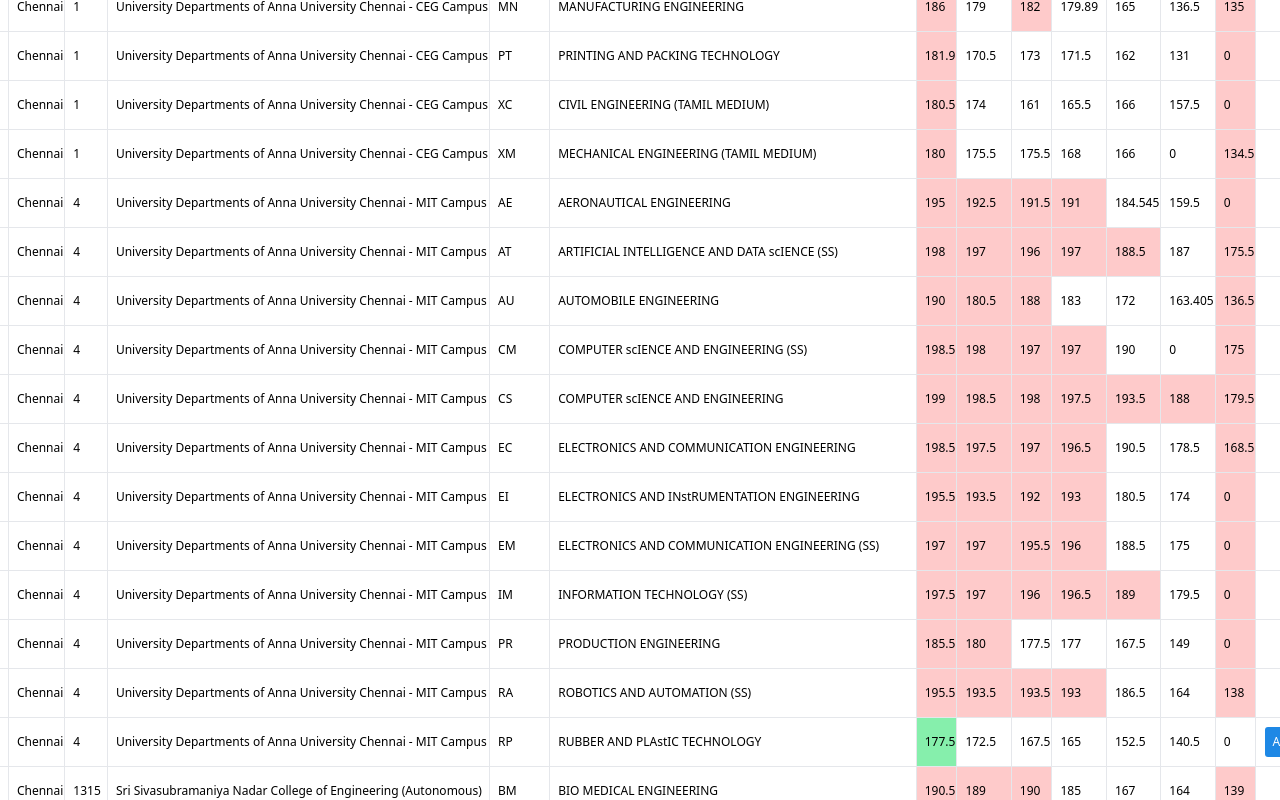
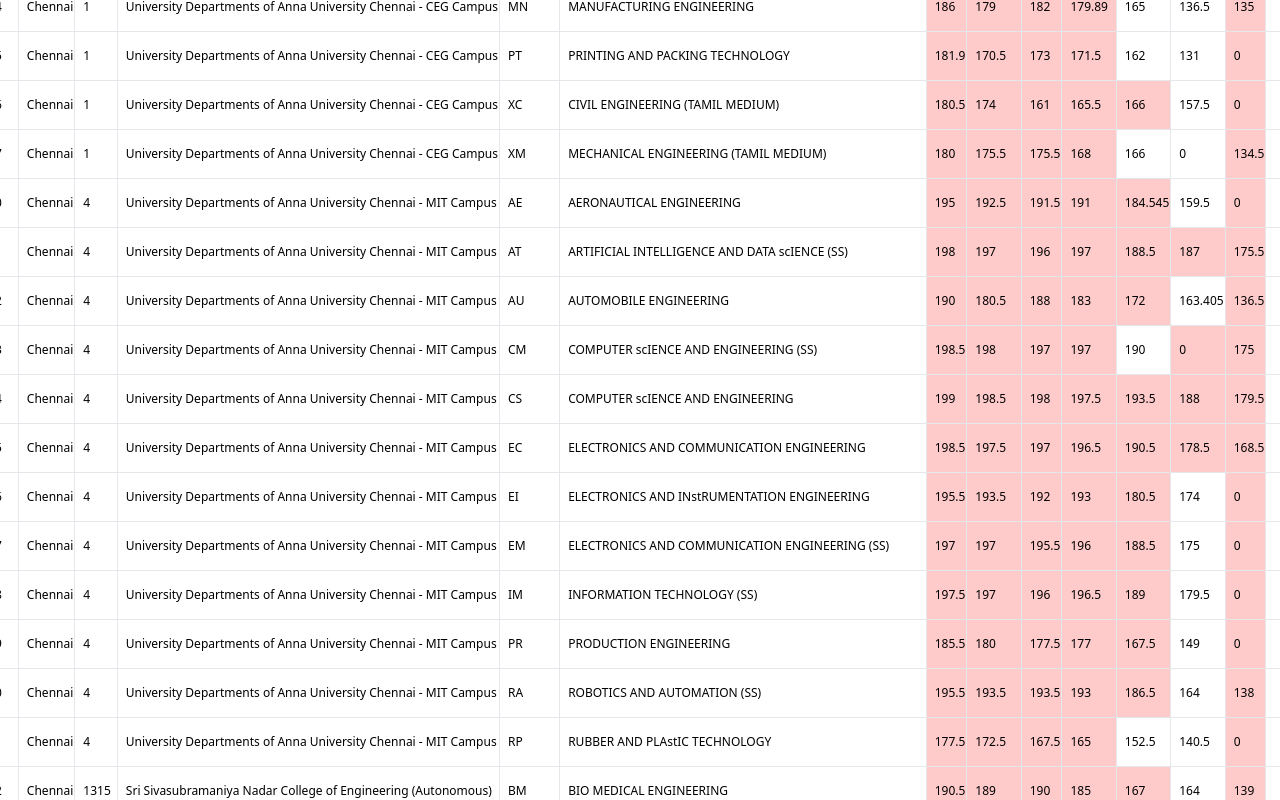
Before and after one commit to Mukunthan-A-R/CCE, a React (Vite) app: page /home in a window 1280 px wide. Shown: the part 1400-2200 px from the top of the page. Built offline with nearby package versions, Linux system fonts and the light colour scheme.

Commit message:
Round 3 modification

```diff
--- a/src/components/TableWithSort.jsx
+++ b/src/components/TableWithSort.jsx
@@ -279,13 +279,13 @@
                   key={cellIndex}
                   className={`px-auto py-4 whitespace-nowrap pl-2 border
                   ${
-                    (cellIndex == 6 && row.oc > 179) ||
-                    (cellIndex == 7 && row.bc > 179) ||
-                    (cellIndex == 8 && row.bcm > 179) ||
-                    (cellIndex == 9 && row.sc > 179) ||
-                    (cellIndex == 10 && row.sca > 179) ||
-                    (cellIndex == 11 && row.st > 179) ||
-                    (cellIndex == 12 && row.oc > 179)
+                    (cellIndex == 6 && row.oc > 142) ||
+                    (cellIndex == 7 && row.bc > 142) ||
+                    (cellIndex == 8 && row.bcm > 142) ||
+                    (cellIndex == 9 && row.sc > 142) ||
+                    (cellIndex == 10 && row.sca > 142) ||
+                    (cellIndex == 11 && row.st > 142) ||
+                    (cellIndex == 12 && row.oc > 142)
                       ? "bg-red-200"
                       : " "
                   }
@@ -306,13 +306,13 @@
                 </td>
               ))}
               <td className={`  ${
-                    (userCutoff.community == "oc" && row.oc > 179) ||
-                    ( userCutoff.community == "bc" && row.bc > 179) ||
-                    ( userCutoff.community == "bcm" && row.bcm > 179) ||
-                    ( userCutoff.community == "sc" && row.sc > 179) ||
-                    ( userCutoff.community == "sca" && row.sca > 179) ||
-                    ( userCutoff.community == "st" && row.st > 179) ||
-                    ( userCutoff.community == "oc" && row.oc > 179)
+                    (userCutoff.community == "oc" && row.oc > 142) ||
+                    ( userCutoff.community == "bc" && row.bc > 142) ||
+                    ( userCutoff.community == "bcm" && row.bcm > 142) ||
+                    ( userCutoff.community == "sc" && row.sc > 142) ||
+                    ( userCutoff.community == "sca" && row.sca > 142) ||
+                    ( userCutoff.community == "st" && row.st > 142) ||
+                    ( userCutoff.community == "oc" && row.oc > 142)
                       ? "bg-blue-200 hidden"
                       : " "
                   }  `}>
```
